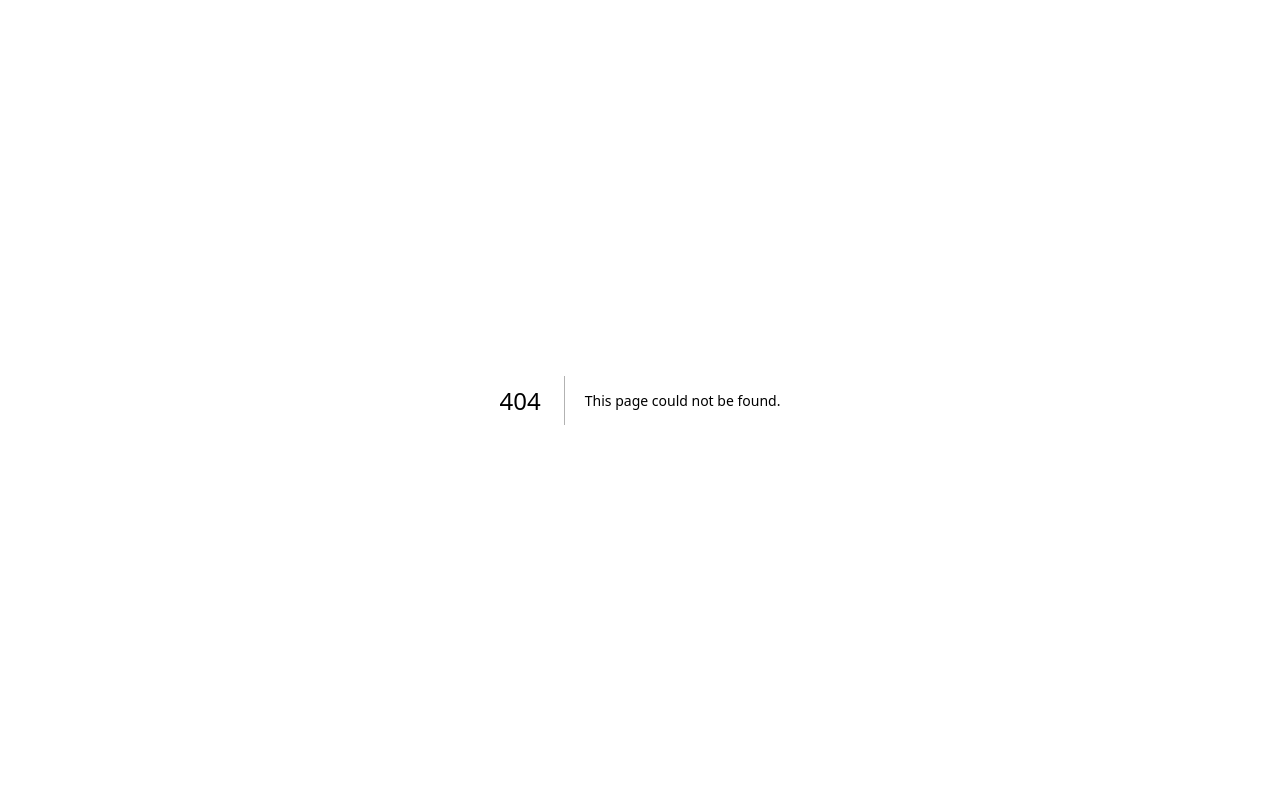
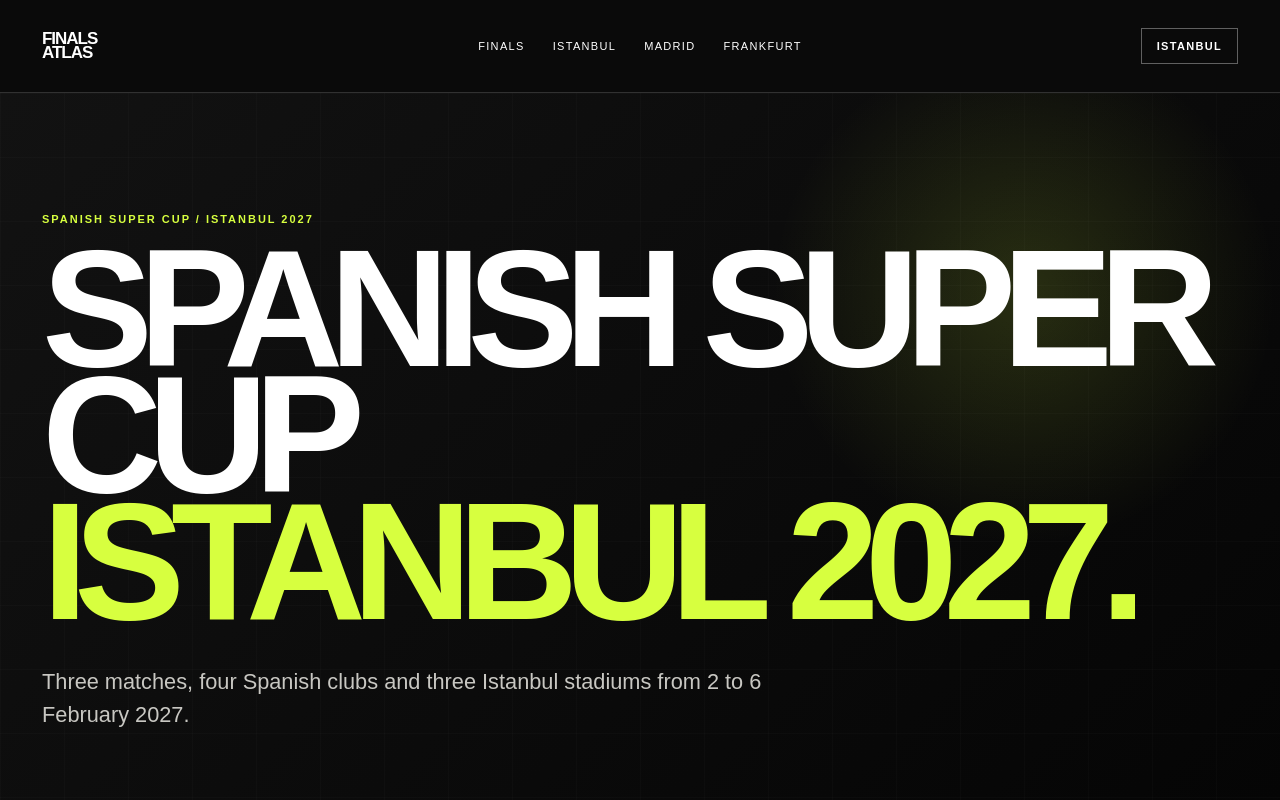
Before and after one commit to istanbulhighlights34-star/finalistanbul, a Next.js app: page /finals/spanish-super-cup-istanbul-2027 in a window 1280 px wide. Before the commit this address had no page. Shown: the top 800 px of the page. Built offline with nearby package versions, Linux system fonts and the light colour scheme.

Commit message:
Add Spanish Super Cup Istanbul 2027 landing page

```diff
--- /dev/null
+++ b/app/finals/spanish-super-cup-istanbul-2027/page.tsx
@@ -0,0 +1,4 @@
+import type { Metadata } from "next";
+import EventGuide from "../../_components/EventGuide";
+export const metadata: Metadata={title:"Spanish Super Cup Istanbul 2027: Dates, Stadiums & Travel",description:"Spanish Super Cup Istanbul 2027 guide: Barcelona vs Atlético, Real Sociedad vs Real Madrid, final, dates, stadiums and travel planning.",alternates:{canonical:"/finals/spanish-super-cup-istanbul-2027"}};
+export default function Page(){return <EventGuide kicker="SPANISH SUPER CUP / ISTANBUL 2027" title="SPANISH SUPER CUP" accent="ISTANBUL 2027." lede="Three matches, four Spanish clubs and three Istanbul stadiums from 2 to 6 February 2027." facts={[["02 FEB","Barcelona — Atlético"],["03 FEB","Real Sociedad — Real Madrid"],["06 FEB","Final"],["22:00","Local kick-offs"]]} introTitle="THREE NIGHTS. THREE STADIUMS." paragraphs={["RFEF has confirmed FC Barcelona vs Club Atlético de Madrid at Chobani Stadium Fenerbahçe Şükrü Saracoğlu Sports Complex on Tuesday 2 February, followed by Real Sociedad vs Real Madrid at Tüpraş Stadium on Wednesday 3 February.","The winners meet in the final at Ali Sami Yen Sports Complex – RAMS Park on Saturday 6 February. All three matches are scheduled for 22:00 Istanbul local time."]} items={[["FENERBAHÇE","The first semi-final is on Istanbul's Asian side at Fenerbahçe's home stadium."],["BEŞİKTAŞ","The second semi-final is at Tüpraş Stadium beside the Bosphorus."],["RAMS PARK","Galatasaray's stadium hosts the title decider on 6 February."],["TICKETS","Official ticket-sale details are not yet published; use only RFEF-authorized channels when announced."]]} cityHref="/cities/istanbul" cityName="Istanbul" venueLinks={[{href:"/stadiums/fenerbahce-sukru-saracoglu",label:"Fenerbahçe stadium"},{href:"/stadiums/tupras-stadium",label:"Tüpraş Stadium"},{href:"/stadiums/rams-park",label:"RAMS Park"}]}/>}
```
